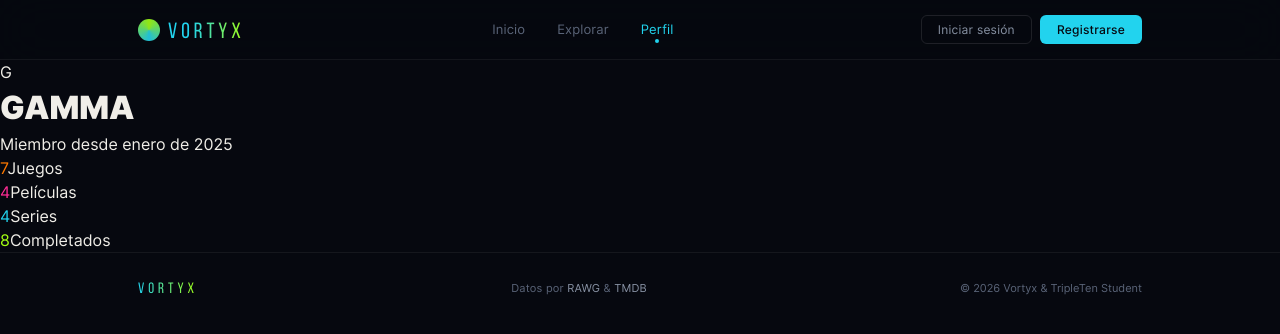
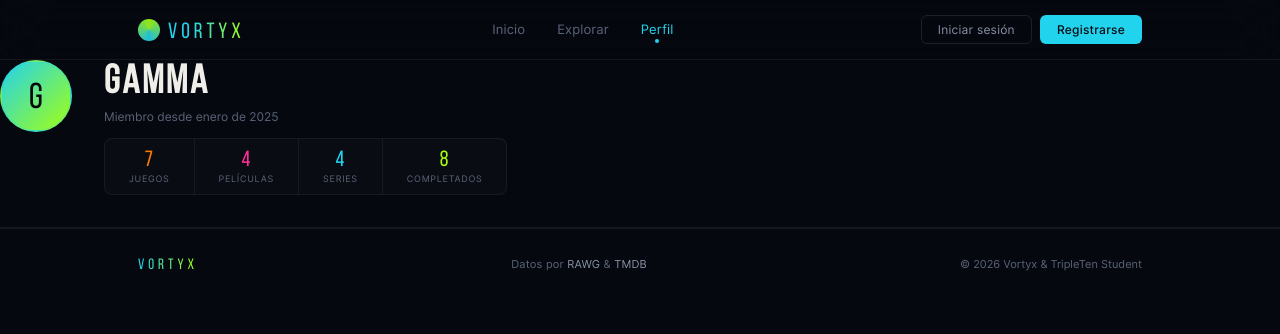
Before and after one commit to NorimNori/vortyx-frontend, a React (Vite) app: page /profile in a window 1280 px wide. Shown: the top 334 px of the page. Built offline with nearby package versions, Linux system fonts and the light colour scheme; no server answers.

Commit message:
feat(ui): add styles for ProfileHeader component

```diff
--- /dev/null
+++ b/src/components/Profile/ProfileHeader.css
@@ -0,0 +1,94 @@
+.profile__header {
+  display: flex;
+  align-items: flex-start;
+  gap: var(--spacing-xl);
+  padding-bottom: var(--spacing-xl);
+  border-bottom: 1px solid var(--color-border);
+}
+
+.profile__avatar {
+  width: 72px;
+  height: 72px;
+  border-radius: 50%;
+  background: linear-gradient(135deg, var(--color-brand), var(--color-success));
+  display: flex;
+  align-items: center;
+  justify-content: center;
+  font-family: var(--font-display);
+  font-size: 36px;
+  color: var(--color-bg);
+  flex-shrink: 0;
+  border: 2px solid rgba(34, 211, 238, 0.2);
+}
+
+.profile__info {
+  flex: 1;
+  display: flex;
+  flex-direction: column;
+  gap: var(--spacing-sm);
+}
+
+.profile__name {
+  font-family: var(--font-display);
+  font-size: clamp(28px, 4vw, 40px);
+  letter-spacing: 3px;
+  color: var(--color-text);
+  line-height: 1;
+}
+
+.profile__meta {
+  font-size: 12px;
+  color: var(--color-text-subtle);
+  font-weight: 300;
+}
+
+.profile__quick-stats {
+  display: flex;
+  gap: 0;
+  border: 1px solid var(--color-border);
+  border-radius: var(--radius-md);
+  overflow: hidden;
+  background: rgba(255, 255, 255, 0.02);
+  width: fit-content;
+  margin-top: var(--spacing-xs);
+}
+
+.profile__quick-stat {
+  display: flex;
+  flex-direction: column;
+  align-items: center;
+  padding: var(--spacing-sm) var(--spacing-lg);
+  border-right: 1px solid var(--color-border);
+}
+
+.profile__quick-stat:last-child {
+  border-right: none;
+}
+
+.profile__quick-stat-val {
+  font-family: var(--font-display);
+  font-size: 22px;
+  letter-spacing: 1px;
+  line-height: 1;
+}
+
+.profile__quick-stat-label {
+  font-size: 9px;
+  color: var(--color-text-subtle);
+  letter-spacing: 0.08em;
+  text-transform: uppercase;
+  margin-top: 3px;
+}
+
+@media (max-width: 768px) {
+  .profile__header {
+    flex-direction: column;
+    align-items: center;
+    text-align: center;
+  }
+
+  .profile__quick-stats {
+    width: 100%;
+    justify-content: center;
+  }
+}
--- a/src/components/Profile/ProfileHeader.jsx
+++ b/src/components/Profile/ProfileHeader.jsx
@@ -1,5 +1,6 @@
 import { ITEM_STATUS } from "../../utils/profileConstants";
 import { formatDate } from "../../utils/profileHelpers";
+import "./ProfileHeader.css";
 
 function ProfileHeader({ user, games, movies, series }) {
   const totalCompleted = [...games, ...movies, ...series].filter(
```
